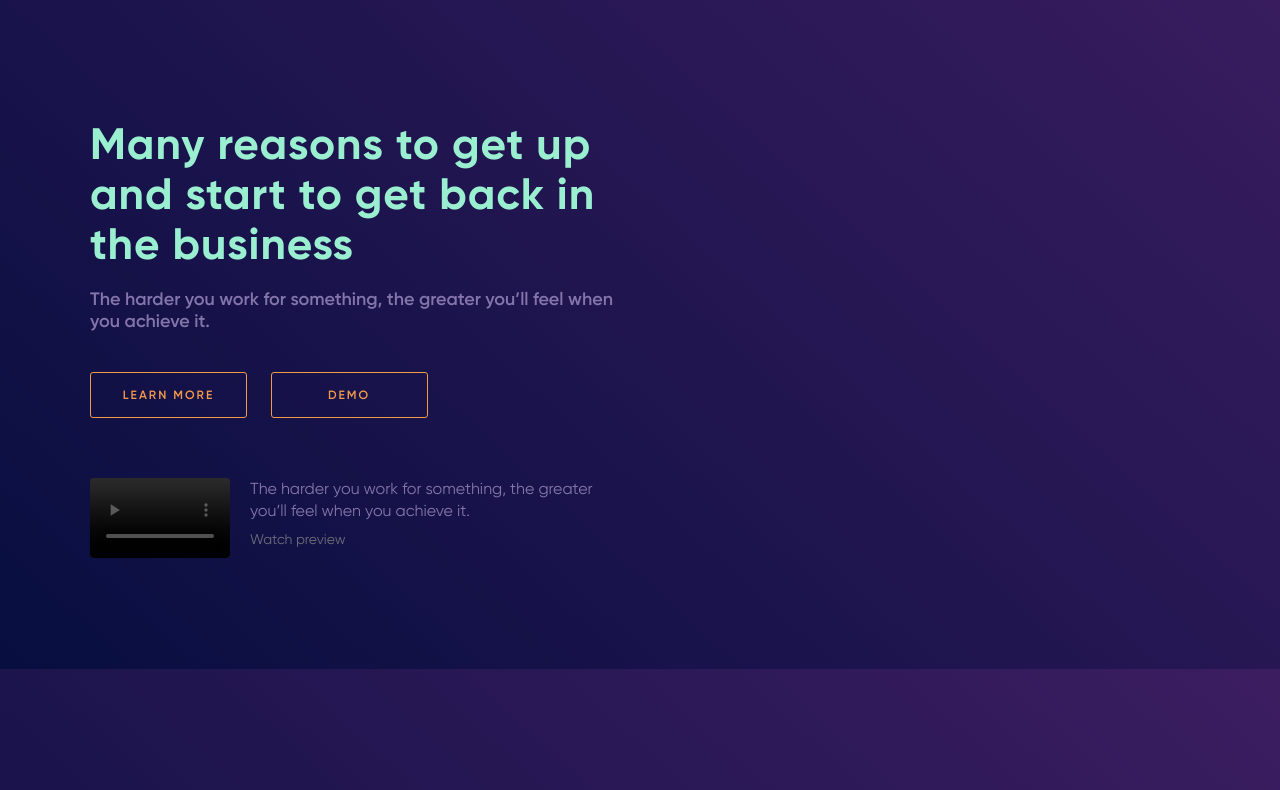
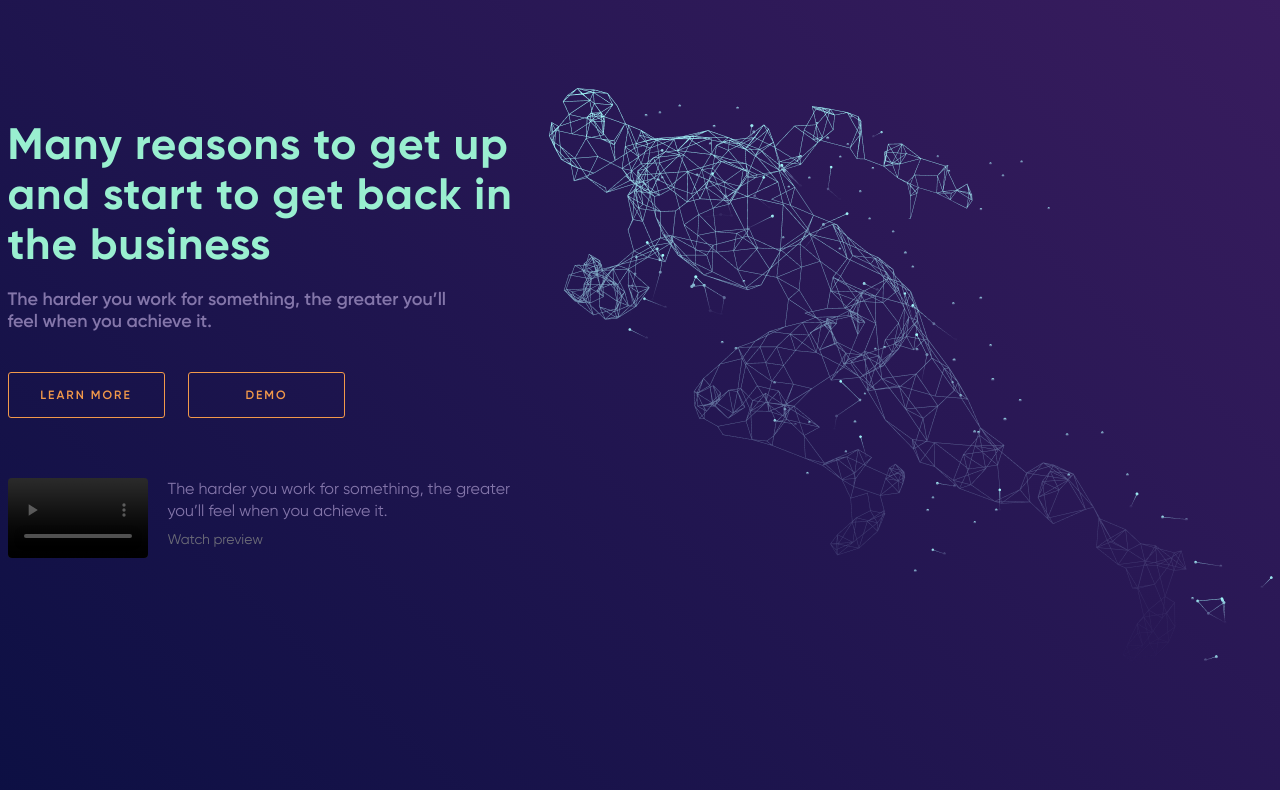
Before and after one commit to forgotten73/landing-concept, a website: page src/index.html in a window 1280 px wide. Shown: the part 131-921 px from the top of the page. Drawn offline with nearby package versions, Linux system fonts and the light colour scheme; files that its build step writes are made by us from their sources; grey boxes are pictures that could not be loaded.

Commit message:
second commit

```diff
--- a/src/css/stylereset.css
+++ b/src/css/stylereset.css
@@ -16,7 +16,6 @@ a:focus,a:active{outline: none;}
 nav,footer,header,aside{display: block;}
 
 html,body{
-	height: 100%;
 	width: 100%;
 	font-size: 100%;
 	line-height: 1;
--- a/src/index.html
+++ b/src/index.html
@@ -32,6 +32,7 @@
             </header>
 
             <div class="promo__wrapper">
+                <div class="promo__content">
                     <h1 class="promo__header">
                         Many reasons to get up and start to get back in the business
                     </h1>
@@ -43,7 +44,8 @@
                         <button class="button button_promo button_ml20">demo</button>
                     </div>
                     <div class="promo__item">
-                    <video class="promo__video" controls src="video/VID_20190505_131110.mp4">
+                        <video class="promo__video" controls type="video/mp4">
+                            <source src="video/VID_20190505_131110.mp4" type="video/mp4">
                         </video>
                         <div class="promo__text">
                             <div class="promo__descr">
@@ -53,11 +55,10 @@
                         </div>
                     </div>
                 </div>
+                <div class="promo__img">
+                    <img class="promo__image" src="img/bg_frames/run_man.png" alt="run_man">
+                </div>
             </div>
     </section>
-    <div>
-        <label for="username">Click me</label>
-        <input type="text" id="username">
-    </div>
 </body>
 </html>
--- a/src/sass/blocks/_header.scss
+++ b/src/sass/blocks/_header.scss
@@ -1,7 +1,8 @@
 .header {
-    margin-top: 79px;
-    height: 36px;
+    max-width: 1100px;
+    padding-top: 79px;
     &__navigation {
+        height: 36px;
         display: flex;
         justify-content: space-between;
         align-items: center;
@@ -14,6 +15,7 @@
         flex-grow: 1;
 
     }
+
     &__items {
         margin-left: 22px;
         &:first-child {
--- a/src/sass/blocks/_promo.scss
+++ b/src/sass/blocks/_promo.scss
@@ -1,8 +1,19 @@
 .promo {
+    position: relative;
     min-height: 1170px;
+    &__img {
+        margin-top: 104px;
+    }
+    &__image {
+        max-width: 100%;
+    }
     &__wrapper {
+        display: flex;
+        justify-content: space-between;
+    }
+    &__content {
         margin-top: 135px;
-        width: 531px;
+        max-width: 531px;
     }
     &__header {
         font-weight: bold;
@@ -12,6 +23,7 @@
         color: $main-color;
     }
     &__subheader {
+        max-width: 440px ;
         margin-top: 19px;
         font-weight: 600;
         font-size: 18px;
--- a/src/sass/style.scss
+++ b/src/sass/style.scss
@@ -10,7 +10,7 @@ body {
 
 .container {
     position: relative;
-    max-width: 1100px;
+    max-width: 1265px;
     margin: 0 auto;
 }
 @import 'blocks/promo';
```
Also changed, not shown: dist/css/style.min.css, dist/css/stylereset.css, dist/index.html. Lines whose indentation alone changed are shown as unchanged.
